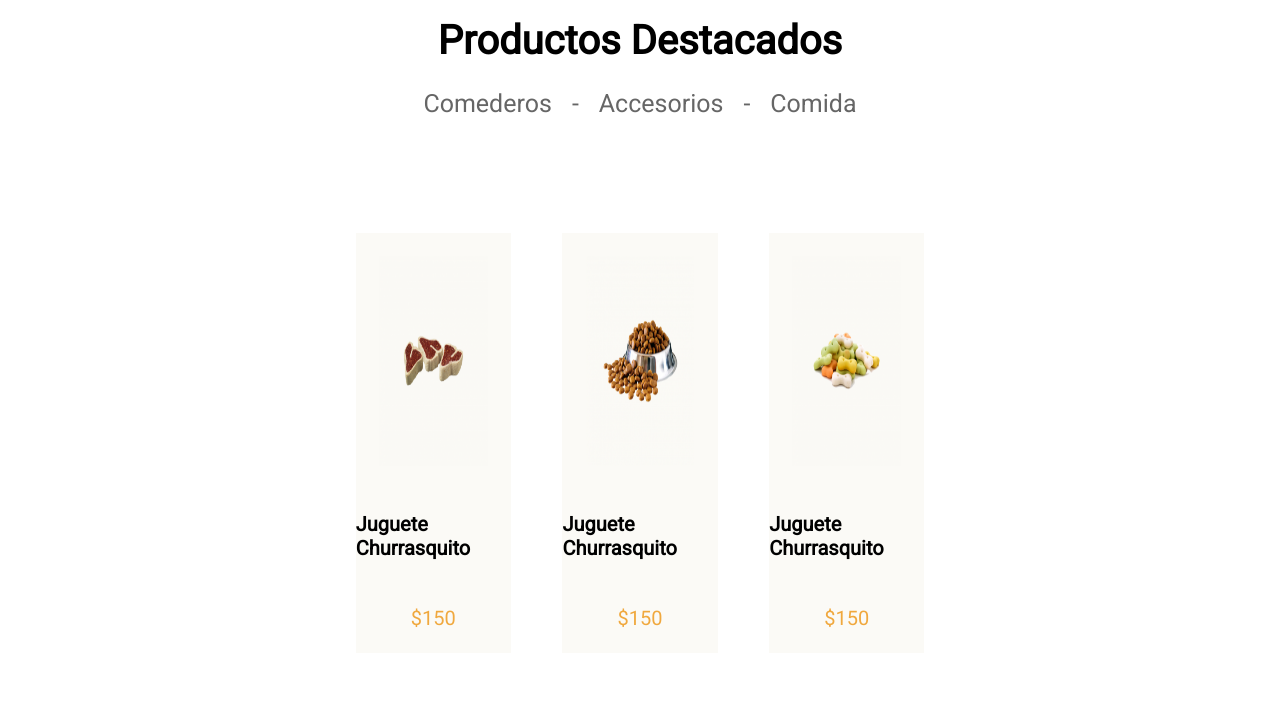
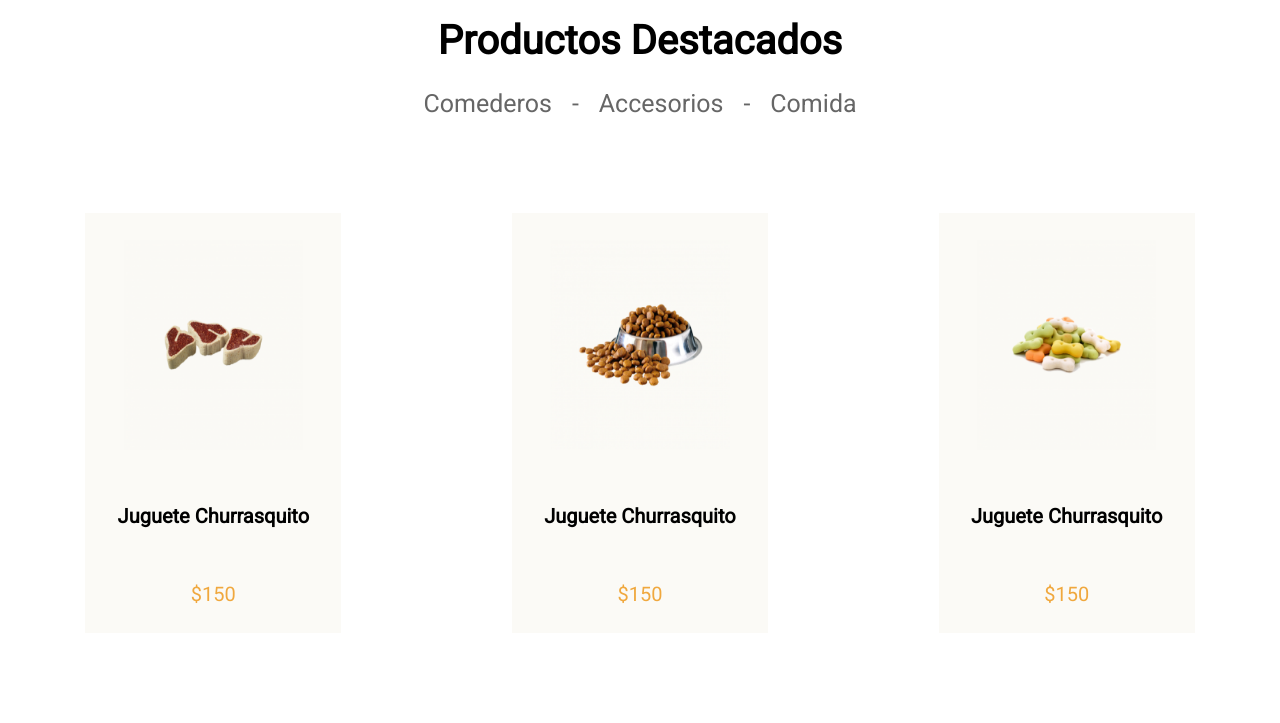
Before and after one commit to AgustinEsposito29/frontEnd1, a plain HTML site: page clase_15_PetsShop/index.html in a window 1280 px wide. Shown: the part 1107-1830 px from the top of the page. Drawn offline with Linux system fonts and the light colour scheme.

Commit message:
Modificando Productos

```diff
--- a/clase_15_PetsShop/css/styless2.css
+++ b/clase_15_PetsShop/css/styless2.css
@@ -173,7 +173,7 @@
 /* Contenido Productos */
 
 .productos{
-    margin: 20px 0;
+    width: 100%;
     height: 600px;
     display: flex;
     justify-content: space-around;
@@ -181,7 +181,7 @@
 }
 
 .producto{
-    width: 25%;
+    width: 20%;
     height: 70%;
     background: #FBFAF6;
     display: flex;
--- a/clase_15_PetsShop/index.html
+++ b/clase_15_PetsShop/index.html
@@ -54,7 +54,6 @@
             </section>
         </article>
         <article class='contenedorProductos'>
-            <section>
                 <section class='menuProductos'>
                     <img src="/img/Capture.JPG" alt="patita de perro">
                     <h1>Productos Destacados</h1>
@@ -83,7 +82,6 @@
                         <span class='precio'>$150</span>
                     </div>
                 </section>
-            </section>
         </article>
         <article class='ContenedorContacto'>
             <h3>Contáctanos</h3>
```
